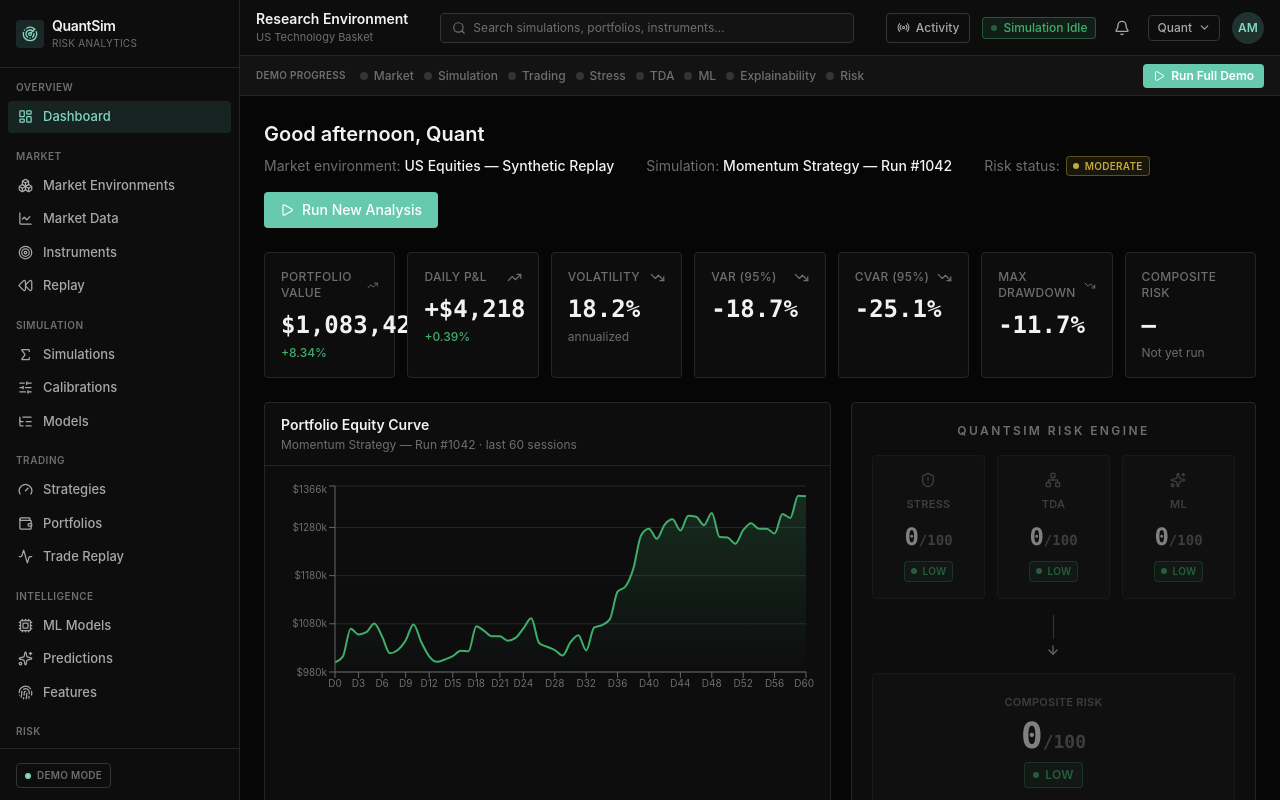
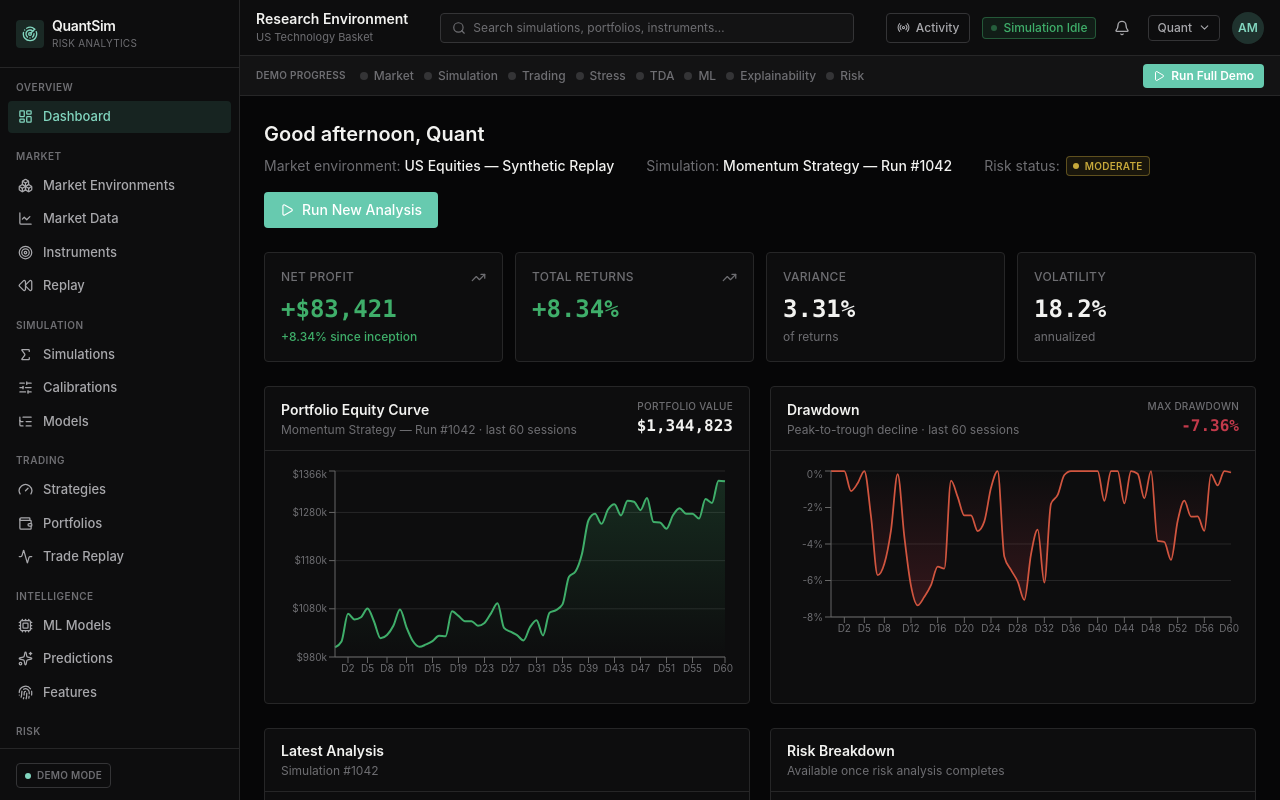
Before and after one commit to Ali-Mazhar05/QuantSim-FYP, a React (Vite) app: page /login in a window 1280 px wide. Both pictures are taken after a click on the button "Sign In". Built offline with nearby package versions, Linux system fonts and the light colour scheme.

Commit message:
Rework the dashboard KPIs to net profit, total returns, variance and volatility, add a drawdown panel, and drop the risk engine card.

```diff
--- a/src/components/status/KpiCard.tsx
+++ b/src/components/status/KpiCard.tsx
@@ -7,6 +7,7 @@ export default function KpiCard({
   value,
   delta,
   deltaTone = 'neutral',
+  valueTone = 'neutral',
   icon: Icon,
   hint,
 }: {
@@ -14,6 +15,7 @@ export default function KpiCard({
   value: ReactNode
   delta?: string
   deltaTone?: 'positive' | 'negative' | 'neutral'
+  valueTone?: 'positive' | 'negative' | 'neutral'
   icon?: LucideIcon
   hint?: string
 }) {
@@ -23,7 +25,16 @@ export default function KpiCard({
         <span className="text-xs font-medium uppercase tracking-wide text-[var(--color-text-muted)]">{label}</span>
         {Icon && <Icon size={15} className="text-[var(--color-text-muted)]" />}
       </div>
-      <div className="mono mt-2 text-2xl font-semibold text-[var(--color-text-primary)]">{value}</div>
+      <div
+        className={clsx(
+          'mono mt-2 text-2xl font-semibold',
+          valueTone === 'positive' && 'text-[var(--color-risk-low)]',
+          valueTone === 'negative' && 'text-[var(--color-risk-severe)]',
+          valueTone === 'neutral' && 'text-[var(--color-text-primary)]',
+        )}
+      >
+        {value}
+      </div>
       <div className="mt-1 flex items-center gap-2">
         {delta && (
           <span
--- a/src/pages/dashboard/Dashboard.tsx
+++ b/src/pages/dashboard/Dashboard.tsx
@@ -1,6 +1,7 @@
 import { AlertTriangle, ArrowUpRight, Play, TrendingDown, TrendingUp } from 'lucide-react'
 import { useNavigate } from 'react-router-dom'
 import Button from '../../components/forms/Button'
+import DrawdownChart from '../../components/charts/DrawdownChart'
 import EquityCurve from '../../components/charts/EquityCurve'
 import Panel from '../../components/layout/Panel'
 import KpiCard from '../../components/status/KpiCard'
@@ -8,7 +9,7 @@ import RiskBadge from '../../components/status/RiskBadge'
 import StatusPill from '../../components/status/StatusPill'
 import { useDemoStore } from '../../demo/demoState'
 import { ALERT, COMPOSITE_RISK, ML_PREDICTION, PORTFOLIO, STRESS_RESULT, TDA_ANALYSIS } from '../../services/mock/data'
-import RiskEngineCard from './RiskEngineCard'
+import { LATEST_PORTFOLIO_VALUE, MAX_DRAWDOWN_PCT } from '../../services/mock/portfolioSeries'
 
 export default function Dashboard() {
   const navigate = useNavigate()
@@ -20,6 +21,9 @@ export default function Dashboard() {
   const analysisComplete = hasReached('COMPOSITE_RISK_READY')
   const hour = 16
   const greeting = hour < 12 ? 'Good morning' : hour < 18 ? 'Good afternoon' : 'Good evening'
+
+  const netProfit = PORTFOLIO.currentValue - PORTFOLIO.startingCapital
+  const netProfitPositive = netProfit >= 0
 
   return (
     <div className="qs-fade-in flex flex-col gap-6">
@@ -62,31 +66,48 @@ export default function Dashboard() {
         </button>
       )}
 
-      <div className="grid grid-cols-2 gap-3 md:grid-cols-4 xl:grid-cols-7">
-        <KpiCard label="Portfolio Value" value={`$${PORTFOLIO.currentValue.toLocaleString()}`} delta={`+${PORTFOLIO.returnPct}%`} deltaTone="positive" icon={TrendingUp} />
-        <KpiCard label="Daily P&L" value="+$4,218" delta="+0.39%" deltaTone="positive" icon={TrendingUp} />
-        <KpiCard label="Volatility" value={`${PORTFOLIO.volatilityPct}%`} hint="annualized" icon={TrendingDown} />
-        <KpiCard label="VaR (95%)" value={`${STRESS_RESULT.var}%`} deltaTone="negative" icon={TrendingDown} />
-        <KpiCard label="CVaR (95%)" value={`${STRESS_RESULT.cvar}%`} deltaTone="negative" icon={TrendingDown} />
-        <KpiCard label="Max Drawdown" value={`${PORTFOLIO.maxDrawdownPct}%`} deltaTone="negative" icon={TrendingDown} />
+      <div className="grid grid-cols-2 gap-3 md:grid-cols-4">
         <KpiCard
-          label="Composite Risk"
-          value={analysisComplete ? COMPOSITE_RISK.compositeScore : '—'}
-          hint={analysisComplete ? COMPOSITE_RISK.level : 'Not yet run'}
+          label="Net Profit"
+          value={`${netProfitPositive ? '+' : '-'}$${Math.abs(netProfit).toLocaleString()}`}
+          delta={`${netProfitPositive ? '+' : ''}${PORTFOLIO.returnPct}% since inception`}
+          deltaTone={netProfitPositive ? 'positive' : 'negative'}
+          valueTone={netProfitPositive ? 'positive' : 'negative'}
+          icon={netProfitPositive ? TrendingUp : TrendingDown}
         />
+        <KpiCard label="Total Returns" value={`+${PORTFOLIO.returnPct}%`} deltaTone="positive" valueTone="positive" icon={TrendingUp} />
+        <KpiCard label="Variance" value={`${PORTFOLIO.variancePct}%`} hint="of returns" />
+        <KpiCard label="Volatility" value={`${PORTFOLIO.volatilityPct}%`} hint="annualized" />
       </div>
 
-      <div className="grid grid-cols-1 gap-5 xl:grid-cols-[1.4fr_1fr]">
-        <Panel title="Portfolio Equity Curve" subtitle="Momentum Strategy — Run #1042 · last 60 sessions">
+      <div className="grid grid-cols-1 gap-5 xl:grid-cols-2">
+        <Panel
+          title="Portfolio Equity Curve"
+          subtitle="Momentum Strategy — Run #1042 · last 60 sessions"
+          action={
+            <div className="text-right">
+              <div className="text-[10px] font-medium uppercase tracking-wide text-[var(--color-text-muted)]">Portfolio Value</div>
+              <div className="mono text-base font-semibold text-[var(--color-text-primary)]">
+                ${LATEST_PORTFOLIO_VALUE.toLocaleString(undefined, { maximumFractionDigits: 0 })}
+              </div>
+            </div>
+          }
+        >
           <EquityCurve />
         </Panel>
-        <RiskEngineCard
-          stress={analysisComplete ? STRESS_RESULT.score : 0}
-          tda={analysisComplete ? TDA_ANALYSIS.score : 0}
-          ml={analysisComplete ? ML_PREDICTION.score : 0}
-          composite={analysisComplete ? COMPOSITE_RISK.compositeScore : 0}
-          ready={analysisComplete}
-        />
+
+        <Panel
+          title="Drawdown"
+          subtitle="Peak-to-trough decline · last 60 sessions"
+          action={
+            <div className="text-right">
+              <div className="text-[10px] font-medium uppercase tracking-wide text-[var(--color-text-muted)]">Max Drawdown</div>
+              <div className="mono text-base font-semibold text-[var(--color-risk-severe)]">{MAX_DRAWDOWN_PCT.toFixed(2)}%</div>
+            </div>
+          }
+        >
+          <DrawdownChart />
+        </Panel>
       </div>
 
       <div className="grid grid-cols-1 gap-5 md:grid-cols-2">
--- a/src/pages/dashboard/RiskEngineCard.tsx
+++ /dev/null
@@ -1,75 +0,0 @@
-import clsx from 'clsx'
-import { ArrowRight, ShieldAlert, Sparkles, Network as NetworkIcon } from 'lucide-react'
-import { Link } from 'react-router-dom'
-import RiskBadge, { scoreToLevel } from '../../components/status/RiskBadge'
-
-const LENSES = [
-  { key: 'stress', label: 'Stress', icon: ShieldAlert, to: '/risk/stress-testing' },
-  { key: 'tda', label: 'TDA', icon: NetworkIcon, to: '/risk/tda-analysis' },
-  { key: 'ml', label: 'ML', icon: Sparkles, to: '/ml/predictions' },
-]
-
-export default function RiskEngineCard({
-  stress,
-  tda,
-  ml,
-  composite,
-  ready,
-}: {
-  stress: number
-  tda: number
-  ml: number
-  composite: number
-  ready: boolean
-}) {
-  const scores = { stress, tda, ml }
-  return (
-    <div className="qs-panel rounded p-5">
-      <div className="mb-4 text-center text-xs font-semibold uppercase tracking-[0.2em] text-[var(--color-text-muted)]">
-        QuantSim Risk Engine
-      </div>
-      <div className="grid grid-cols-3 gap-3">
-        {LENSES.map((lens) => {
-          const score = scores[lens.key as keyof typeof scores]
-          const level = scoreToLevel(score)
-          return (
-            <Link
-              key={lens.key}
-              to={ready ? lens.to : '#'}
-              className={clsx(
-                'qs-panel-2 flex flex-col items-center gap-2 rounded p-4 text-center transition-colors',
-                ready && 'hover:border-[var(--color-accent)]',
-                !ready && 'pointer-events-none opacity-50',
-              )}
-            >
-              <lens.icon size={16} className="text-[var(--color-text-muted)]" />
-              <span className="text-[11px] font-semibold uppercase tracking-wide text-[var(--color-text-muted)]">
-                {lens.label}
-              </span>
-              <span className="mono text-2xl font-semibold text-[var(--color-text-primary)]">{score}<span className="text-sm text-[var(--color-text-muted)]">/100</span></span>
-              <RiskBadge level={level} size="sm" />
-            </Link>
-          )
-        })}
-      </div>
-
-      <div className="my-4 flex flex-col items-center gap-1 text-[var(--color-text-muted)]">
-        <div className="h-6 w-px bg-[var(--color-border-strong)]" />
-        <ArrowRight size={14} className="rotate-90" />
-      </div>
-
-      <Link
-        to={ready ? '/risk/composite' : '#'}
-        className={clsx(
-          'qs-panel-2 flex flex-col items-center gap-1.5 rounded p-5 text-center transition-colors',
-          ready && 'hover:border-[var(--color-accent)]',
-          !ready && 'pointer-events-none opacity-50',
-        )}
-      >
-        <span className="text-[11px] font-semibold uppercase tracking-wide text-[var(--color-text-muted)]">Composite Risk</span>
-        <span className="mono text-4xl font-bold text-[var(--color-text-primary)]">{composite}<span className="text-lg text-[var(--color-text-muted)]">/100</span></span>
-        <RiskBadge level={scoreToLevel(composite)} />
-      </Link>
-    </div>
-  )
-}
--- a/src/services/mock/data.ts
+++ b/src/services/mock/data.ts
@@ -115,6 +115,7 @@ export const PORTFOLIO: Portfolio = {
   currentValue: 1_083_421,
   returnPct: 8.34,
   volatilityPct: 18.2,
+  variancePct: 3.31,
   maxDrawdownPct: -11.7,
 }
 
--- /dev/null
+++ b/src/services/mock/portfolioSeries.ts
@@ -0,0 +1,14 @@
+// Single source for the demo equity/drawdown series so the dashboard's panel
+// headers (portfolio value, max drawdown) stay in sync with the charts that
+// render them, instead of each place picking its own numbers.
+
+import { generateDrawdownSeries, generateEquityCurve } from './generators'
+
+const EQUITY = generateEquityCurve({ seed: 909, days: 60, start: 1_000_000, drift: 0.0834, vol: 0.182 })
+const DRAWDOWN = generateDrawdownSeries(EQUITY)
+
+export const PORTFOLIO_EQUITY_SERIES = EQUITY
+export const PORTFOLIO_DRAWDOWN_SERIES = DRAWDOWN
+
+export const LATEST_PORTFOLIO_VALUE = EQUITY[EQUITY.length - 1].value
+export const MAX_DRAWDOWN_PCT = Math.min(...DRAWDOWN.map((d) => d.drawdown))
--- a/src/types/index.ts
+++ b/src/types/index.ts
@@ -89,6 +89,7 @@ export interface Portfolio {
   currentValue: number
   returnPct: number
   volatilityPct: number
+  variancePct: number
   maxDrawdownPct: number
 }
 
```
